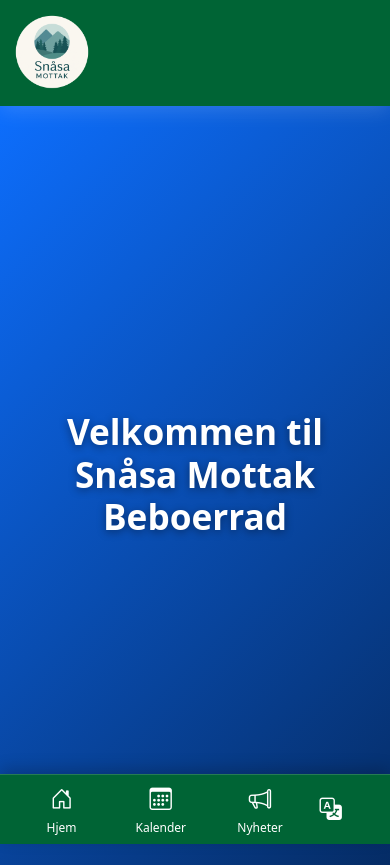
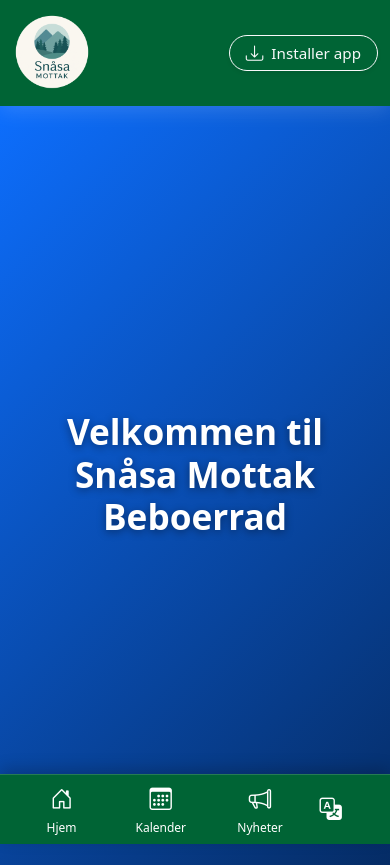
Before and after one commit to Themelih1/snasamottakbeboerrad, a Django app: page /en/ in a window 390 px wide. Shown: the top 865 px of the page. Run offline with Django 5.2, Linux system fonts and the light colour scheme; data that the repository does not hold is empty; some libraries are stand-ins or nearby versions.

Commit message:
added button

```diff
--- a/templates/partials/_navbar.html
+++ b/templates/partials/_navbar.html
@@ -38,7 +38,6 @@
             script.async = true;
             document.body.appendChild(script);
 
-            // Mobile language dropdown toggle
             const languageBtn = document.querySelector('.mobile-language-btn');
             const languageMenu = document.querySelector('.mobile-language-menu');
 
@@ -48,7 +47,6 @@
                     languageMenu.classList.toggle('show');
                 });
 
-                // Close dropdown when clicking outside
                 document.addEventListener('click', function (e) {
                     if (!e.target.closest('.mobile-language-dropdown')) {
                         languageMenu.classList.remove('show');
@@ -70,13 +68,6 @@
                 <img src="{% static 'images/logo.png' %}" alt="Mottak Logo" height="80" />
             </a>
 
-            <!-- Mobile Install Button - Moved to top right -->
-            <div class="d-lg-none ms-auto">
-                <button id="installBtnMobile" class="btn btn-primary btn-sm d-none">
-                    <i class="bi bi-download"></i>
-                </button>
-            </div>
-
             <div class="d-none d-lg-flex flex-grow-1 align-items-center">
                 <ul class="navbar-nav me-auto">
                     <li class="nav-item">
@@ -90,12 +81,16 @@
                     </li>
                 </ul>
 
-                <!-- Google Translate for Desktop -->
                 <div id="google_translate_element" class="me-3"></div>
+            </div>
 
-                <!-- PWA Install Button -->
-                <button id="installBtn" class="btn btn-primary d-none">
-                    <i class="bi bi-download me-1"></i> Installer app
+            <!-- Mobil üst kısım: sadece küçük ekranlarda görünür -->
+            <div class="d-lg-none ms-auto">
+                <button id="installBtnMobileTop"
+                    class="btn btn-outline-light btn-sm d-flex align-items-center gap-2 px-3 py-1 rounded-pill shadow-sm"
+                    title="Installer app" style="font-size: 0.95rem;">
+                    <i class="bi bi-download" style="font-size: 1.1rem;"></i>
+                    <span>Installer app</span>
                 </button>
             </div>
         </div>
@@ -154,27 +149,30 @@
         let deferredPrompt;
         const installBtn = document.getElementById('installBtn');
         const installBtnMobile = document.getElementById('installBtnMobile');
+        const installBtnMobileTop = document.getElementById('installBtnMobileTop');
 
         window.addEventListener('beforeinstallprompt', (e) => {
             e.preventDefault();
             deferredPrompt = e;
-            // Show buttons
+
             if (installBtn) installBtn.classList.remove('d-none');
             if (installBtnMobile) installBtnMobile.classList.remove('d-none');
+            if (installBtnMobileTop) installBtnMobileTop.classList.remove('d-none');
         });
 
         function hideInstallButtons() {
             if (installBtn) installBtn.classList.add('d-none');
             if (installBtnMobile) installBtnMobile.classList.add('d-none');
+            if (installBtnMobileTop) installBtnMobileTop.classList.add('d-none');
         }
 
         installBtn?.addEventListener('click', async () => {
             deferredPrompt.prompt();
             const choiceResult = await deferredPrompt.userChoice;
             if (choiceResult.outcome === 'accepted') {
-                console.log('User accepted install');
+                console.log('Kullanıcı uygulamayı yükledi');
             } else {
-                console.log('User declined install');
+                console.log('Kullanıcı yüklemeyi reddetti');
             }
             deferredPrompt = null;
             hideInstallButtons();
@@ -184,9 +182,21 @@
             deferredPrompt.prompt();
             const choiceResult = await deferredPrompt.userChoice;
             if (choiceResult.outcome === 'accepted') {
-                console.log('User accepted install');
+                console.log('Kullanıcı uygulamayı yükledi');
             } else {
-                console.log('User declined install');
+                console.log('Kullanıcı yüklemeyi reddetti');
+            }
+            deferredPrompt = null;
+            hideInstallButtons();
+        });
+
+        installBtnMobileTop?.addEventListener('click', async () => {
+            deferredPrompt.prompt();
+            const choiceResult = await deferredPrompt.userChoice;
+            if (choiceResult.outcome === 'accepted') {
+                console.log('Kullanıcı uygulamayı yükledi');
+            } else {
+                console.log('Kullanıcı yüklemeyi reddetti');
             }
             deferredPrompt = null;
             hideInstallButtons();
```
